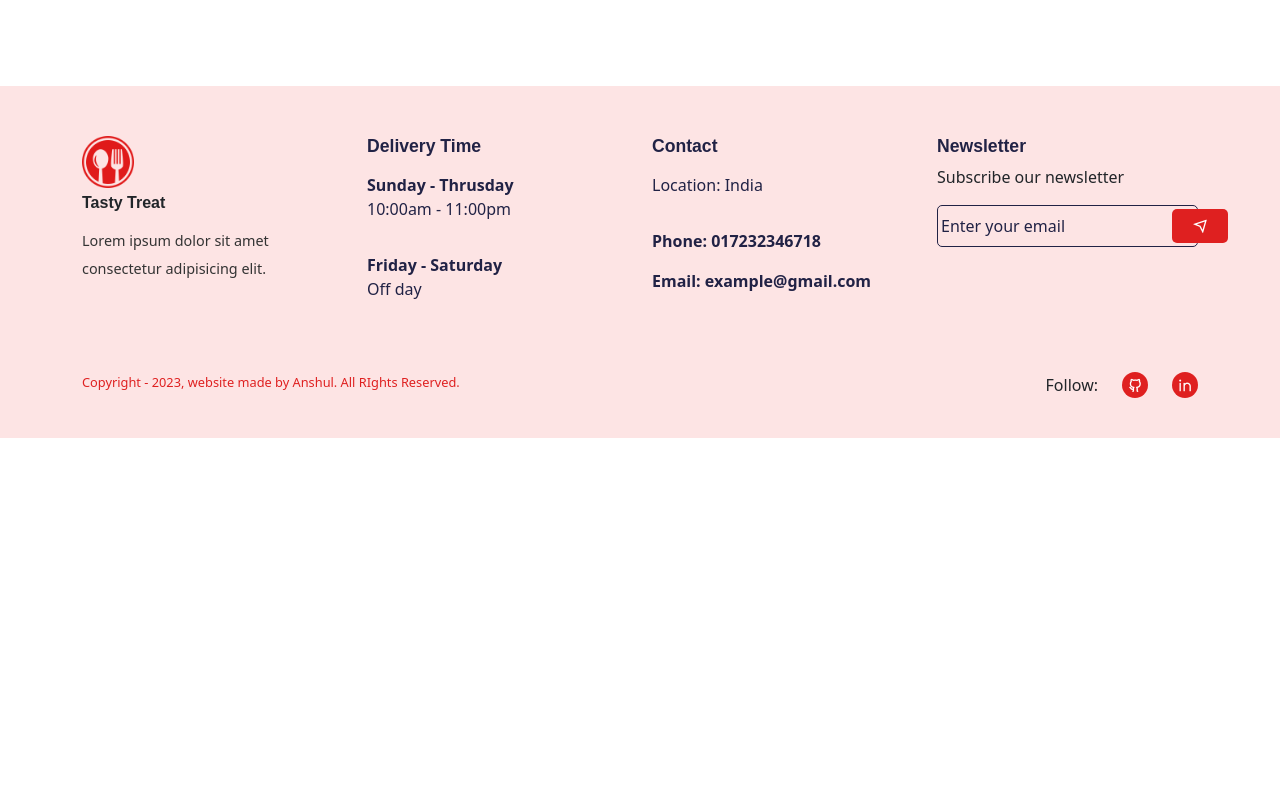
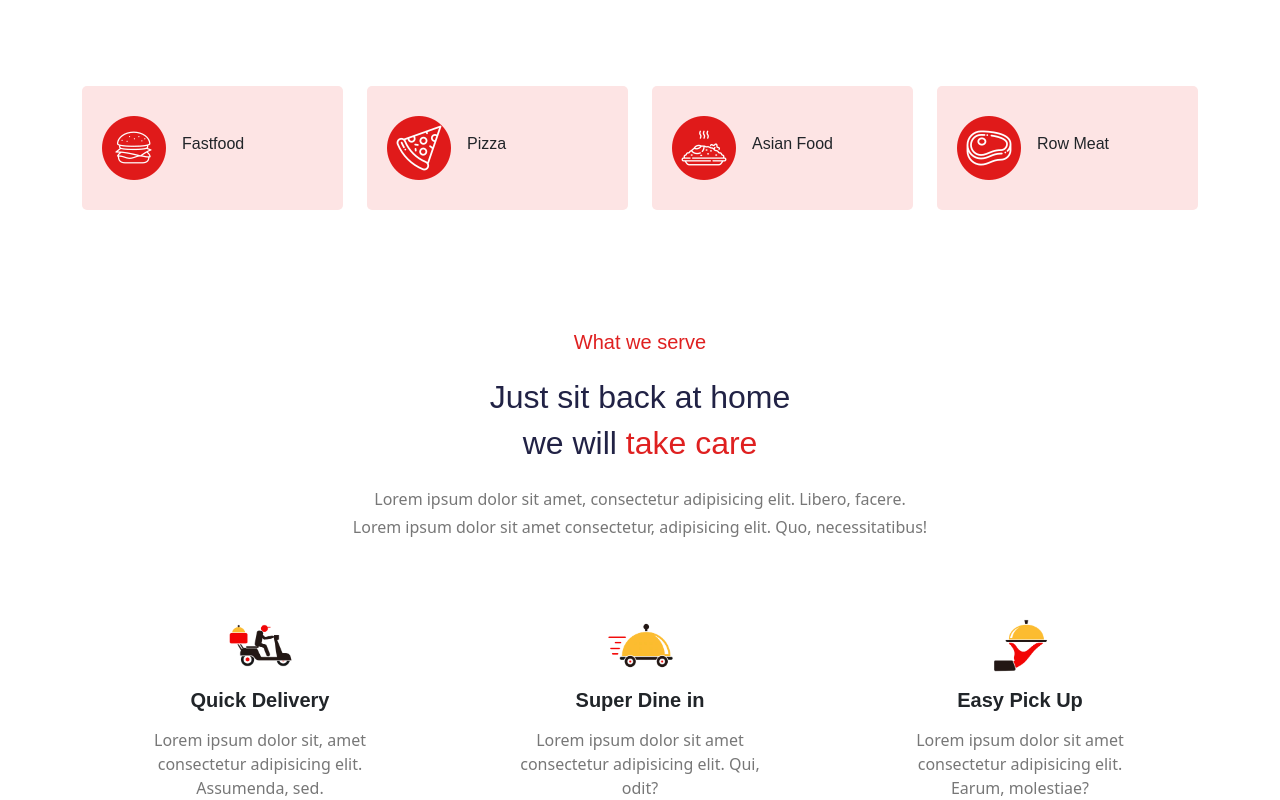
Before and after one commit to anshul45/food-delivery-app, a React (Create React App) app: page /home in a window 1280 px wide. Shown: the part 660-1460 px from the top of the page. Before the commit the page ends 1098 px from the top, so only its background shows below. Built offline with nearby package versions, Linux system fonts and the light colour scheme; a web font is replaced by a local one.

Commit message:
created category page

```diff
--- /dev/null
+++ b/src/components/UI/category/Category.jsx
@@ -0,0 +1,50 @@
+import React from "react";
+
+import { Container, Row, Col } from "reactstrap";
+
+import categoryImg01 from "../../../assets/images/category-01.png";
+import categoryImg02 from "../../../assets/images/category-02.png";
+import categoryImg03 from "../../../assets/images/category-03.png";
+import categoryImg04 from "../../../assets/images/category-04.png";
+
+import "../../../styles/category.css";
+
+const categoryData = [
+  {
+    display: "Fastfood",
+    imgUrl: categoryImg01,
+  },
+  {
+    display: "Pizza",
+    imgUrl: categoryImg02,
+  },
+  {
+    display: "Asian Food",
+    imgUrl: categoryImg03,
+  },
+  {
+    display: "Row Meat",
+    imgUrl: categoryImg04,
+  },
+];
+
+const Category = () => {
+  return (
+    <Container>
+      <Row>
+        {categoryData.map((item, index) => (
+          <Col lg="3" md="4">
+            <div className="category__item d-flex align-items-center gap-3 ">
+              <div className="category__img">
+                <img src={item.imgUrl} alt="category__item" />
+              </div>
+              <h6>{item.display}</h6>
+            </div>
+          </Col>
+        ))}
+      </Row>
+    </Container>
+  );
+};
+
+export default Category;
--- a/src/pages/Home.jsx
+++ b/src/pages/Home.jsx
@@ -6,6 +6,32 @@ import { Container, Row, Col } from "reactstrap";
 import heroImg from "../assets/images/hero.png";
 import "../styles/hero-section.css";
 import { Link } from "react-router-dom";
+
+import Category from "../components/UI/category/Category";
+
+import "../styles/home.css";
+
+import featureImg01 from "../assets/images/service-01.png";
+import featureImg02 from "../assets/images/service-02.png";
+import featureImg03 from "../assets/images/service-03.png";
+
+const featureData = [
+  {
+    title: "Quick Delivery",
+    imgUrl: featureImg01,
+    desc: "Lorem ipsum dolor sit, amet consectetur adipisicing elit. Assumenda, sed.",
+  },
+  {
+    title: "Super Dine in",
+    imgUrl: featureImg02,
+    desc: "Lorem ipsum dolor sit amet consectetur adipisicing elit. Qui, odit?",
+  },
+  {
+    title: "Easy Pick Up",
+    imgUrl: featureImg03,
+    desc: "Lorem ipsum dolor sit amet consectetur adipisicing elit. Earum, molestiae?",
+  },
+];
 
 const Home = () => {
   return (
@@ -58,6 +84,44 @@ const Home = () => {
           </Row>
         </Container>
       </section>
+      <section className="pt-0">
+        <Category />
+      </section>
+
+      <section>
+        <Container>
+          <Row>
+            <Col lg="12" className="text-center">
+              <h5 className="feature__subtitle mb-4">What we serve</h5>
+              <h2 className="feature__title">Just sit back at home</h2>
+              <h2 className="feature__title">
+                we will <span>take care</span>
+              </h2>
+              <p className="mb-1 mt-4 feature__text">
+                Lorem ipsum dolor sit amet, consectetur adipisicing elit.
+                Libero, facere.
+              </p>
+              <p className="feature__text">
+                Lorem ipsum dolor sit amet consectetur, adipisicing elit. Quo,
+                necessitatibus!
+              </p>
+            </Col>
+            {featureData.map((item, index) => (
+              <Col lg="4" md="4" key={index} className="mt-5">
+                <div className="feature__item text-center px-5 py-3">
+                  <img
+                    src={item.imgUrl}
+                    alt="feature-img"
+                    className="w-25 mb-3"
+                  />
+                  <h5 className="fw-bold mb-3">{item.title}</h5>
+                  <p>{item.desc}</p>
+                </div>
+              </Col>
+            ))}
+          </Row>
+        </Container>
+      </section>
     </Helmet>
   );
 };
--- /dev/null
+++ b/src/styles/category.css
@@ -0,0 +1,11 @@
+.category__item{
+    background: #fde4e4;
+    padding: 30px 20px;
+    border-radius: 5px;
+    cursor: pointer;
+    transition: .4s;
+}
+
+.category__item:hover {
+    transform: translateY(-15px);
+}
--- /dev/null
+++ b/src/styles/home.css
@@ -0,0 +1,15 @@
+.feature__subtitle{
+    color: #df2020;
+}
+
+.feature__title span{
+    color: #df2020;
+}
+
+.feature__text{
+    color: #777;
+}
+
+.feature__item p {
+color: #777;
+}
```
